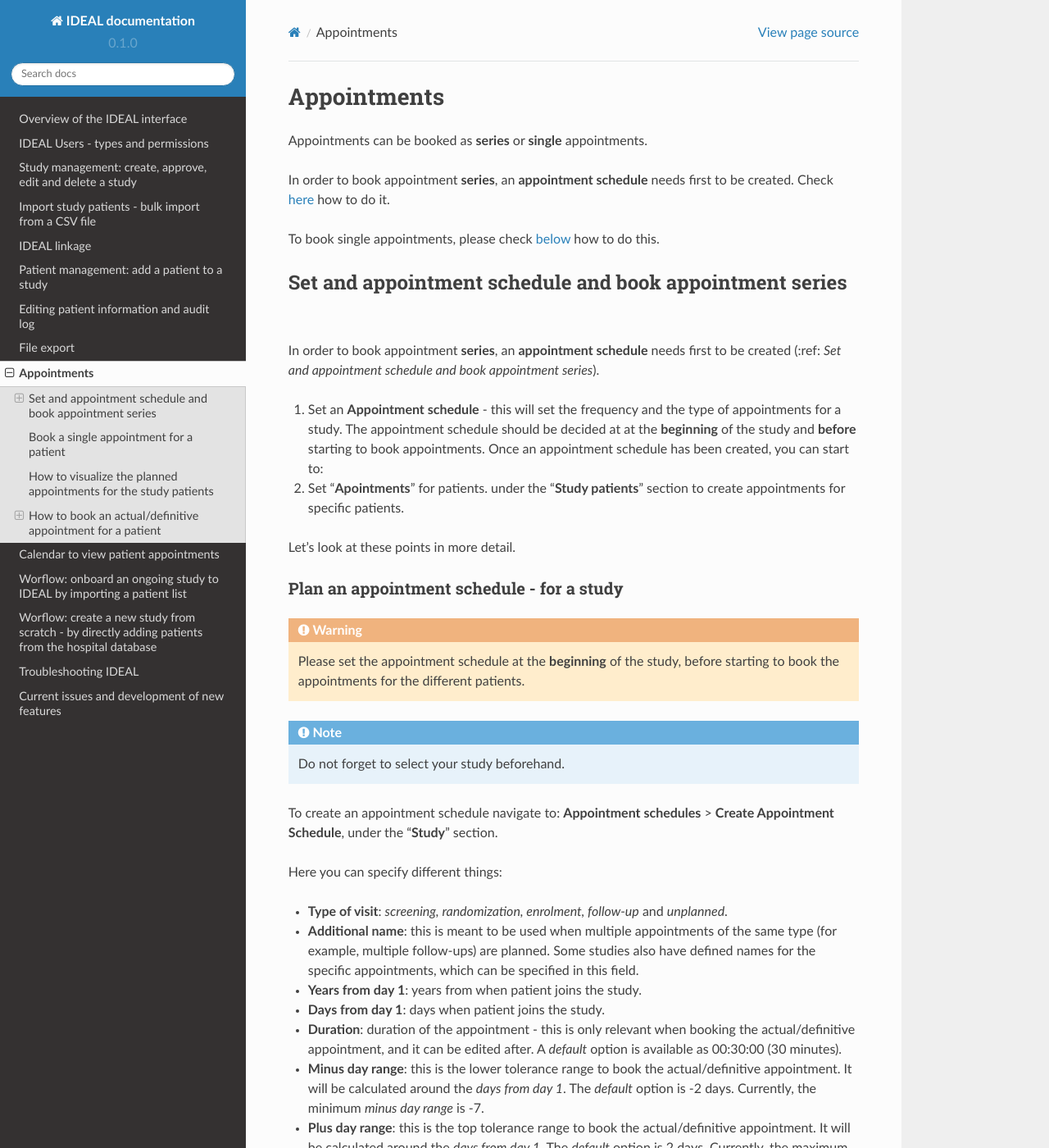
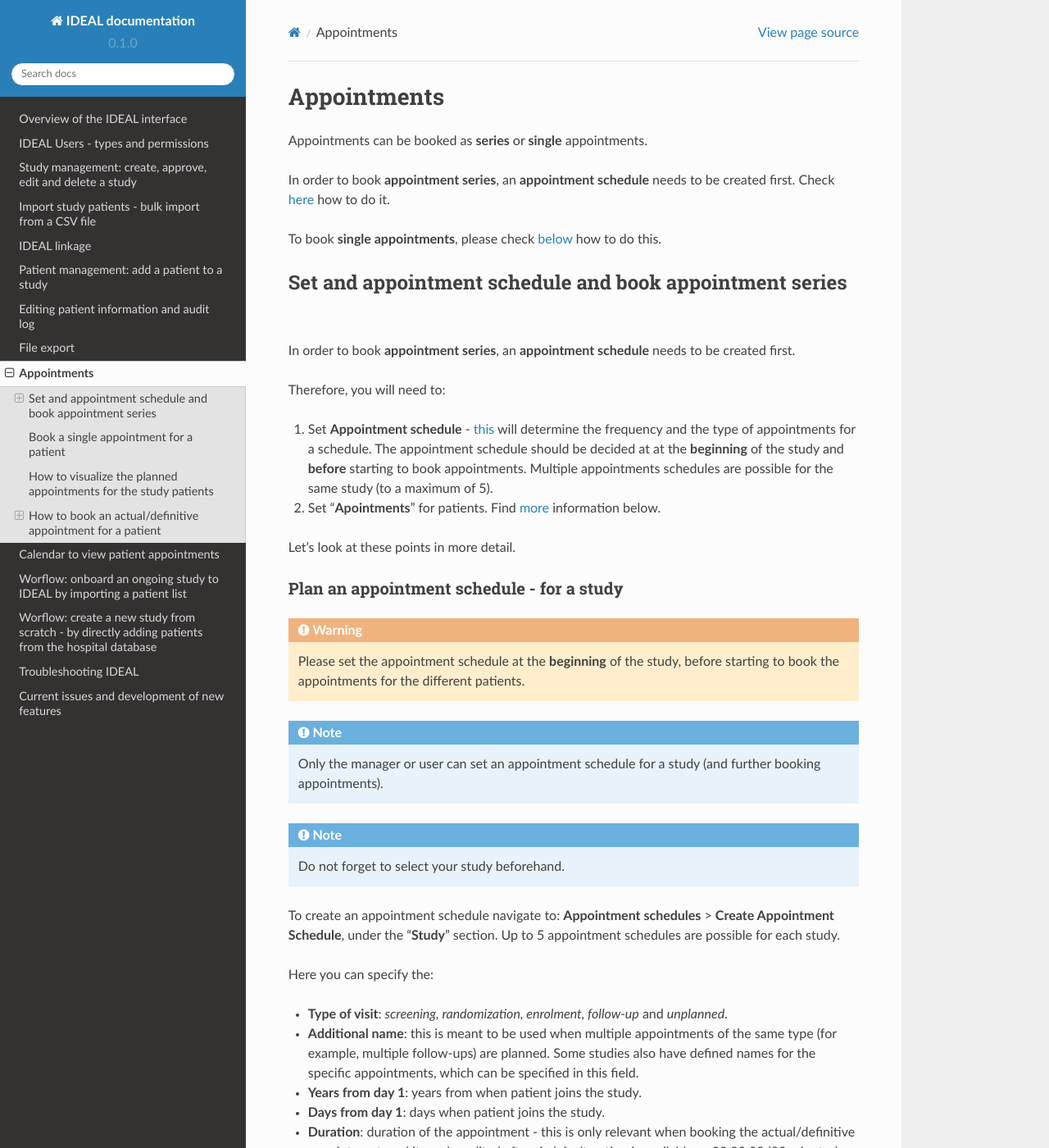
Before and after one commit to Nynuphar/IDEAL-doc, a Sphinx documentation site: the page built from docs/source/appointments.rst, in a window 1280 px wide and 1400 px high. Shown: the whole window at 82% size. Built offline with Sphinx 7.4.7 and the Read the Docs theme 2.0.0, drawn with Linux system fonts in a browser that asks for light colours; some of the changed text lies outside the part shown.

Commit message:
Update appointments.rst

```diff
--- a/docs/source/appointments.rst
+++ b/docs/source/appointments.rst
@@ -3,33 +3,38 @@
 
 Appointments can be booked as **series** or **single** appointments.
 
-In order to book appointment **series**, an **appointment schedule** needs first to be created. Check `here`_ how to do it.
+In order to book **appointment series**, an **appointment schedule** needs to be created first. Check `here`_ how to do it.
 
-To book single appointments, please check `below`_ how to do this.
+To book **single appointments**, please check `below`_ how to do this.
 
 .. _here:
 
 Set and appointment schedule and book appointment series
 ****************************************************************
 
-In order to book appointment **series**, an **appointment schedule** needs first to be created (:ref: `Set and appointment schedule and book appointment series`).
+In order to book **appointment series**, an **appointment schedule** needs to be created first.
 
-#. Set an **Appointment schedule** - this will set the frequency and the type of appointments for a study. The appointment schedule should be decided at at the **beginning** of the study and **before** starting to book appointments. Once an appointment schedule has been created, you can start to:
+Therefore, you will need to:
 
-#. Set "**Apointments**" for patients. under the "**Study patients**" section to create appointments for specific patients.
+#. Set **Appointment schedule** - `this`_ will determine the frequency and the type of appointments for a schedule. The appointment schedule should be decided at at the **beginning** of the study and **before** starting to book appointments. Multiple appointments schedules are possible for the same study (to a maximum of 5).
+#. Set "**Apointments**" for patients. Find `more`_ information below.
 
 Let's look at these points in more detail.
+
+.. _this:
 
 Plan an appointment schedule - for a study
 ==============================================
 
 .. warning:: Please set the appointment schedule at the **beginning** of the study, before starting to book the appointments for the different patients.
 
+.. note:: Only the manager or user can set an appointment schedule for a study (and further booking appointments).
+
 .. note:: Do not forget to select your study beforehand.
 
-To create an appointment schedule navigate to: **Appointment schedules** > **Create Appointment Schedule**, under the "**Study**" section.
+To create an appointment schedule navigate to: **Appointment schedules** > **Create Appointment Schedule**, under the "**Study**" section. Up to 5 appointment schedules are possible for each study.
 
-Here you can specify different things:
+Here you can specify the:
 
 * **Type of visit**: *screening, randomization, enrolment, follow-up* and *unplanned*.
 * **Additional name**: this is meant to be used when multiple appointments of the same type (for example, multiple follow-ups) are planned. Some studies also have defined names for the specific appointments, which can be specified in this field.
@@ -38,6 +43,8 @@
 * **Duration**: duration of the appointment - this is only relevant when booking the actual/definitive appointment, and it can be edited after. A *default* option is available as 00:30:00 (30 minutes).
 * **Minus day range**: this is the lower tolerance range to book the actual/definitive appointment. It will be calculated around the *days from day 1*. The *default* option is -2 days. Currently, the minimum *minus day range* is -7.
 * **Plus day range**: this is the top tolerance range to book the actual/definitive appointment. It will be calculated around the *days from day 1*. The *default* option is 2 days. Currently, the maximum *plus day range* is 7.
+* **Repeat appoint.**: select "no repetition" if you don't want this appointment to repeat, otherwise several options to repeat appointments are available (every month, every 2nd month, etc).
+* **Years repeat**: once an appointment is set to repeat, this option will appear. Here you can set for how many years your want your appointment to repeat.
 
 .. note:: **Day 1** here will be the "reference" day from which the appointments dates are calculated. Depending on the study, it will vary. For example, for the STCS it will be the transplant date.
 
@@ -46,11 +53,13 @@
 .. image:: AppScheduled.png
   :width: 600
 
-The appointment schedule can then be visualized by navigating to: **Appointment schedules** > **Appointment Schedule list**.
+We called this appointment schedule "WaC-primary". This appointment schedule starts with a "Enrolment" on day 1. A "Follow-up" appointment after 10 days, and then a series of montly "Follow-up", for 10 years.
 
-By double clicking on the *Appointment settings* or using the dropdown menu (see orange arrows in the figure), the Appointment Schedule will be expanded.
+The appointment schedule can then be visualized by navigating to: **Appointment schedules** > **Appointment Schedule list**. When double clicking on the *Appointment settings* or using the dropdown menu (see orange arrows in the figure), the Appointment Schedule will expand.
 
 .. image:: AppList.png
+
+.. _more:
 
 Plan an appointment series for a patient
 ==============================================
@@ -59,9 +68,9 @@
 
 .. warning:: An update to the Appointment Schedule *will not update* appointments *already booked* with a previous Appointment schedule.
 
-.. note:: Here we will be *planning* appointments, i.e. scheduling the appointments timings (not booking the actual/definitive/confirmed appointments).
+.. note:: Below, we will be *planning* appointments, i.e. scheduling the appointments timings (not booking the actual/definitive/confirmed appointments).
 
-Navigate to **Appointments** > **Create Appointment Series** to create an appointment series, make sure you select your study (in this case, *Wine and Cheese*) in the **Study filter**. Then, select the patient (for example here *Cristiano Ronaldo*)and the day 1 for this patient (preferred starting date and time) and save.
+Under the "**Study patients**" section, navigate to **Appointments** > **Create Appointment Series** to create an appointment series, make sure you select your study (in this case, *Wine and Cheese*) in the **Study filter**. Then, select the patient (for example here *Cristiano Ronaldo*) and the day 1 for this patient (preferred starting date and time) and save.
 
 .. image:: AppSeries.png
   :width: 600
```
